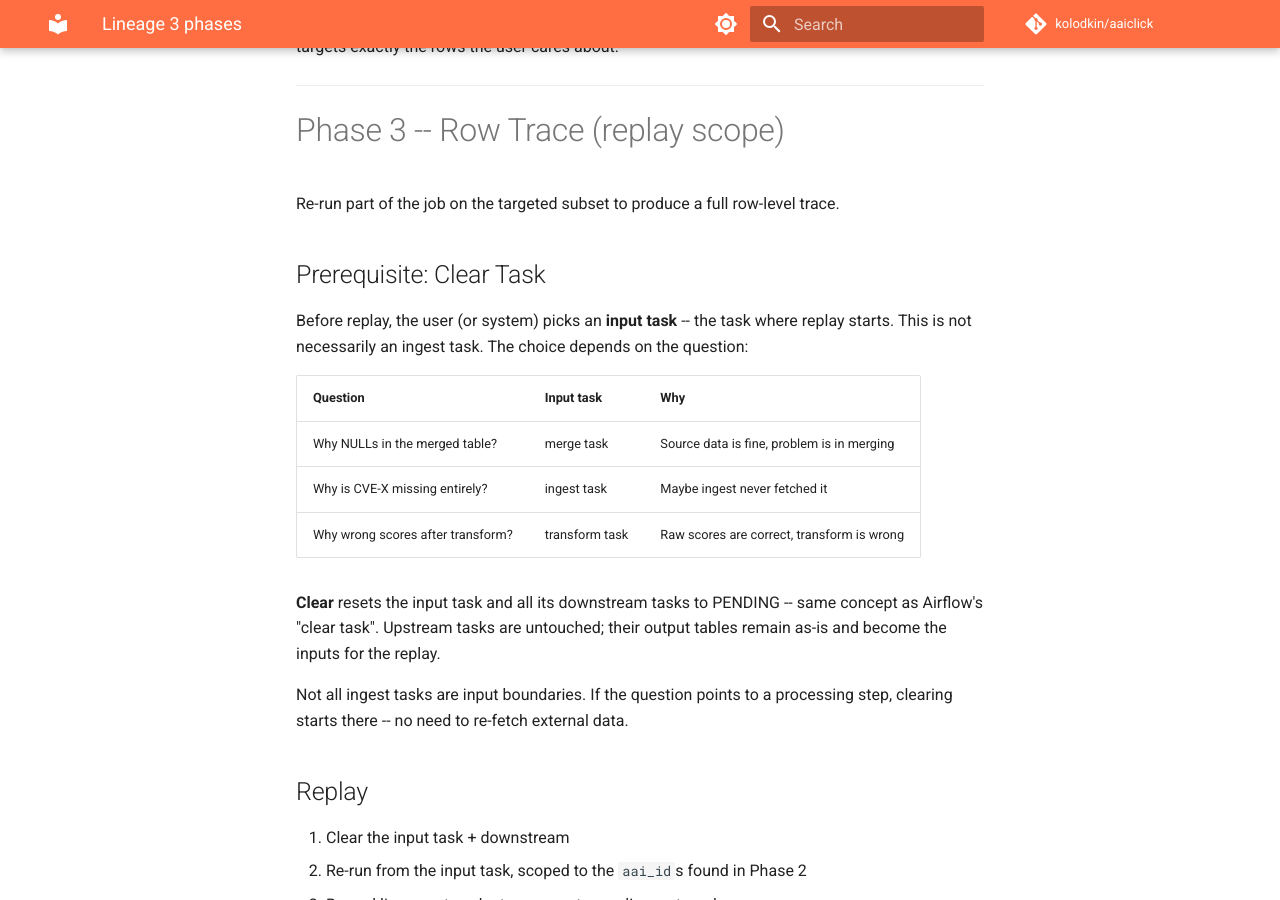
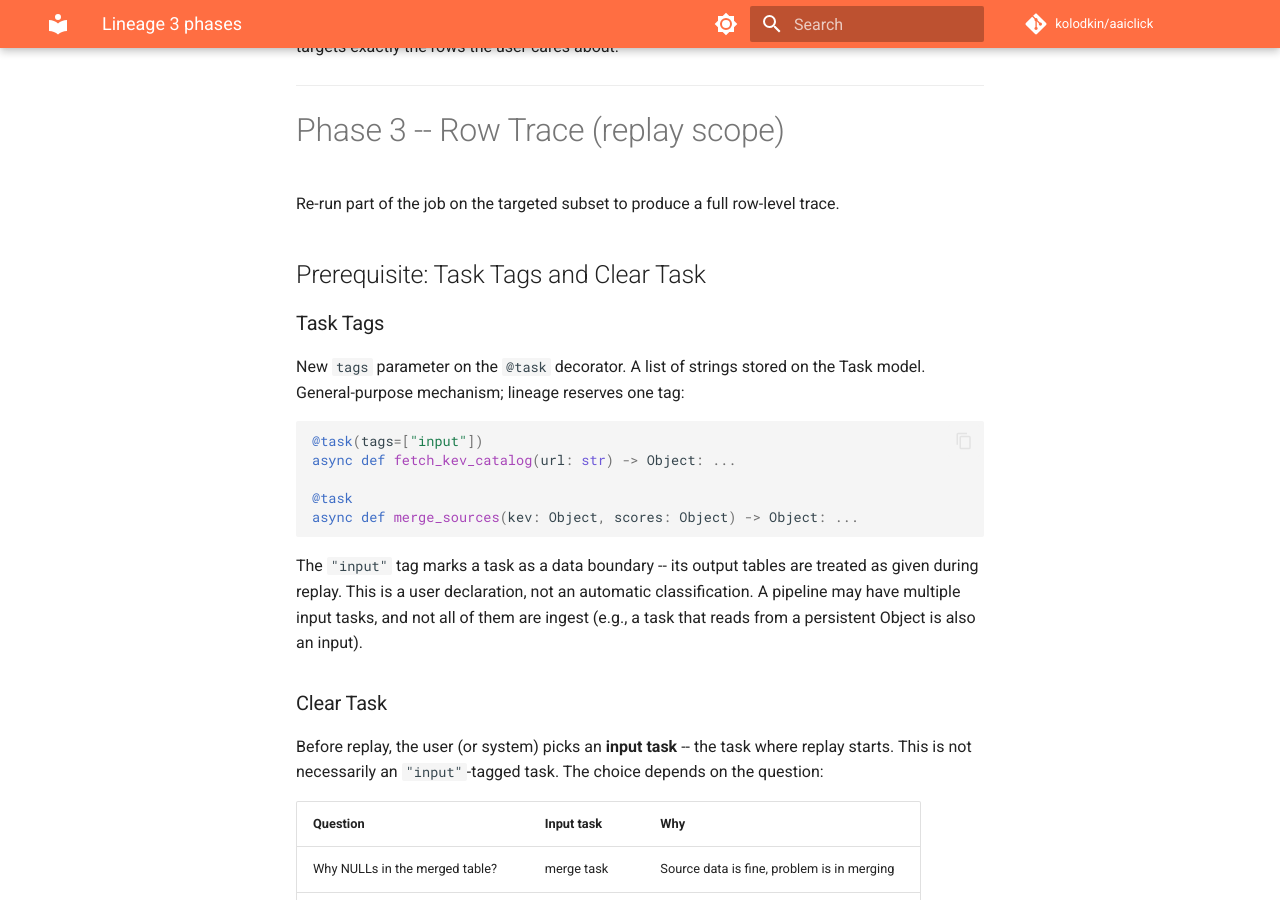
Before and after one commit to kolodkin/aaiclick, an MkDocs documentation site: the page built from docs/lineage_3_phases.md, in a window 1280 px wide and 900 px high, scrolled down 1056 px. Built offline with MkDocs 1.6.1 and Material for MkDocs 9.7.7, drawn with Linux system fonts in a browser that asks for light colours; comment, search, counter and statistics services are not loaded; some of the changed text lies outside the part shown.

Commit message:
feature: add task tags as prerequisite for lineage replay
New tags parameter on @task decorator. Reserved "input" tag marks data
boundaries for replay. General-purpose mechanism, lineage is first use case.

````diff
--- a/docs/lineage_3_phases.md
+++ b/docs/lineage_3_phases.md
@@ -42,11 +42,31 @@ needed. The WHERE clause targets exactly the rows the user cares about.
 
 Re-run part of the job on the targeted subset to produce a full row-level trace.
 
-## Prerequisite: Clear Task
+## Prerequisite: Task Tags and Clear Task
+
+### Task Tags
+
+New `tags` parameter on the `@task` decorator. A list of strings stored on
+the Task model. General-purpose mechanism; lineage reserves one tag:
+
+```python
+@task(tags=["input"])
+async def fetch_kev_catalog(url: str) -> Object: ...
+
+@task
+async def merge_sources(kev: Object, scores: Object) -> Object: ...
+```
+
+The `"input"` tag marks a task as a data boundary -- its output tables are
+treated as given during replay. This is a user declaration, not an automatic
+classification. A pipeline may have multiple input tasks, and not all of them
+are ingest (e.g., a task that reads from a persistent Object is also an input).
+
+### Clear Task
 
 Before replay, the user (or system) picks an **input task** -- the task where
-replay starts. This is not necessarily an ingest task. The choice depends on
-the question:
+replay starts. This is not necessarily an `"input"`-tagged task. The choice
+depends on the question:
 
 | Question                          | Input task            | Why                                       |
 |-----------------------------------|-----------------------|-------------------------------------------|
@@ -110,5 +130,6 @@ row-level debugging should use the three-phase flow.
 
 | Prerequisite               | Status              | Notes                                              |
 |----------------------------|---------------------|----------------------------------------------------|
+| Task tags on `@task`       | Not yet implemented | `tags` field on Task model + decorator             |
 | Clear task + downstream    | Not yet implemented | Reset selected task and all downstream to PENDING  |
 | Scoped replay (row subset) | Not yet implemented | Re-run tasks on targeted `aai_id`s only            |
````
